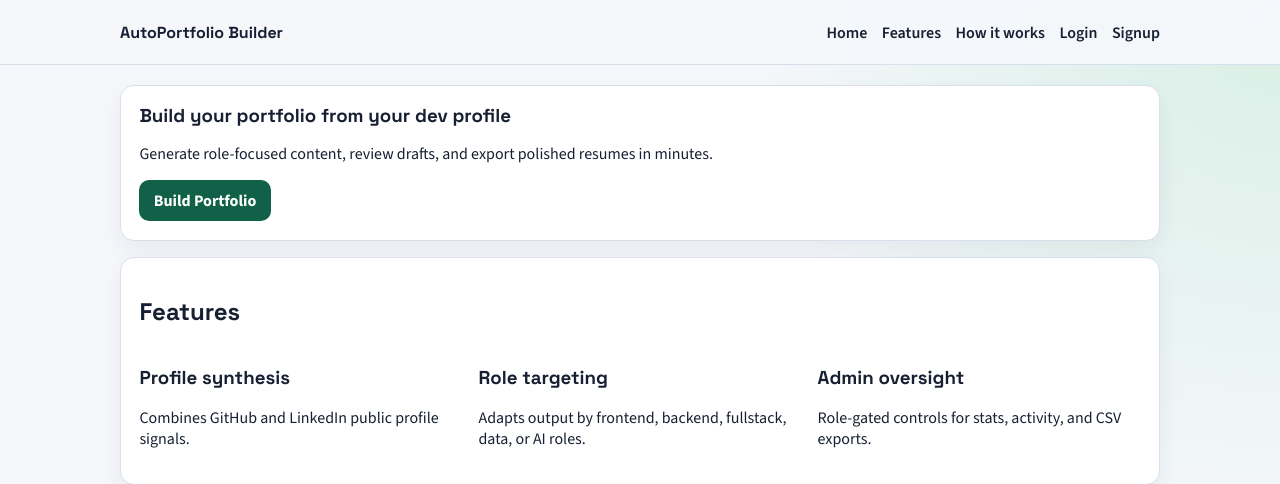
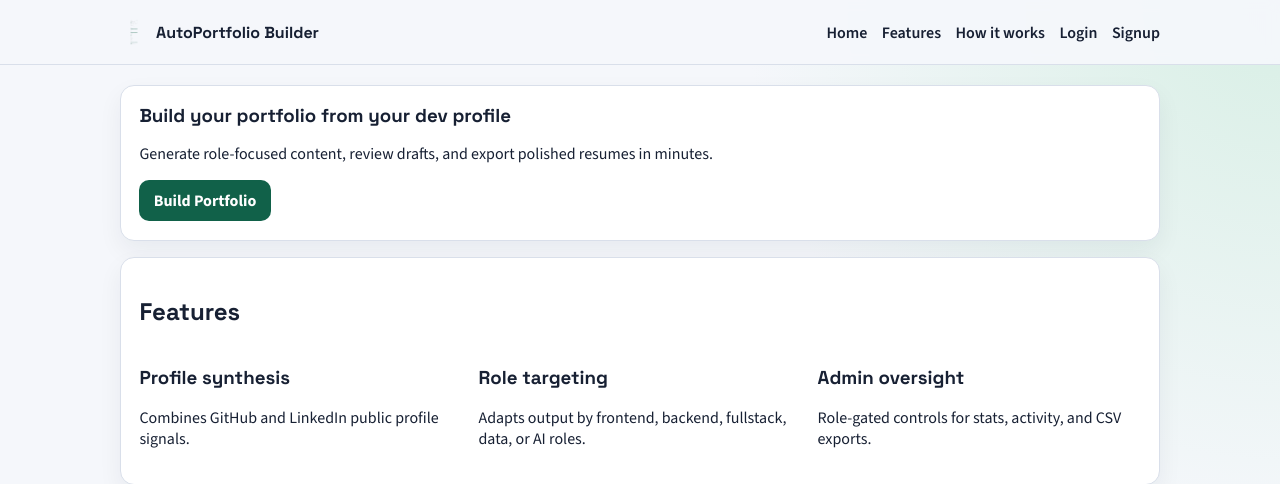
Before and after one commit to bhedanikhilkumar-code/AutoPortfolio-Builder, a FastAPI app: page / in a window 1280 px wide. Shown: the top 484 px of the page. Run offline with FastAPI, Linux system fonts and the light colour scheme; some libraries are stand-ins or nearby versions.

Commit message:
Apply provided logo with transparent favicon set and navbar branding

```diff
--- a/app/static/index.html
+++ b/app/static/index.html
@@ -5,6 +5,10 @@
   <meta name="viewport" content="width=device-width, initial-scale=1.0">
   <title>AutoPortfolio Builder</title>
   <meta name="description" content="Generate and manage developer portfolios with role-based workflows.">
+  <link rel="icon" type="image/x-icon" href="/static/assets/favicon.ico">
+  <link rel="icon" type="image/png" sizes="32x32" href="/static/assets/favicon-32.png">
+  <link rel="icon" type="image/png" sizes="16x16" href="/static/assets/favicon-16.png">
+  <link rel="apple-touch-icon" sizes="180x180" href="/static/assets/apple-touch-icon.png">
   <link rel="preconnect" href="https://fonts.googleapis.com">
   <link rel="preconnect" href="https://fonts.gstatic.com" crossorigin>
   <link href="https://fonts.googleapis.com/css2?family=Source+Sans+3:wght@400;600;700&family=Space+Grotesk:wght@500;700&display=swap" rel="stylesheet">
@@ -16,7 +20,10 @@
 <body>
   <header class="topbar">
     <div class="container topbar-inner">
-      <a class="brand" href="/">AutoPortfolio Builder</a>
+      <a class="brand" href="/" aria-label="AutoPortfolio Builder home">
+        <img class="brand-logo" src="/static/assets/logo-transparent-1024.png" alt="AutoPortfolio logo" width="28" height="28">
+        <span>AutoPortfolio Builder</span>
+      </a>
       <nav id="main-nav" class="nav-links">
         <a id="nav-home-link" href="/" data-scroll-section="landing-view">Home</a>
         <a id="nav-features-link" href="/" data-scroll-section="features-section">Features</a>
--- a/app/static/styles.css
+++ b/app/static/styles.css
@@ -68,6 +68,16 @@ legend,
   color: var(--text);
   text-decoration: none;
   font-weight: 700;
+  display: inline-flex;
+  align-items: center;
+  gap: 0.5rem;
+}
+
+.brand-logo {
+  width: 28px;
+  height: 28px;
+  object-fit: contain;
+  flex: 0 0 auto;
 }
 
 .page-shell {
```
Also changed, not shown: app/static/assets/apple-touch-icon.png, app/static/assets/brand-icon-512.png, app/static/assets/favicon-16.png (added), app/static/assets/favicon-32.png, app/static/assets/favicon-64.png, app/static/assets/favicon.ico, app/static/assets/logo-transparent-1024.png (added).
